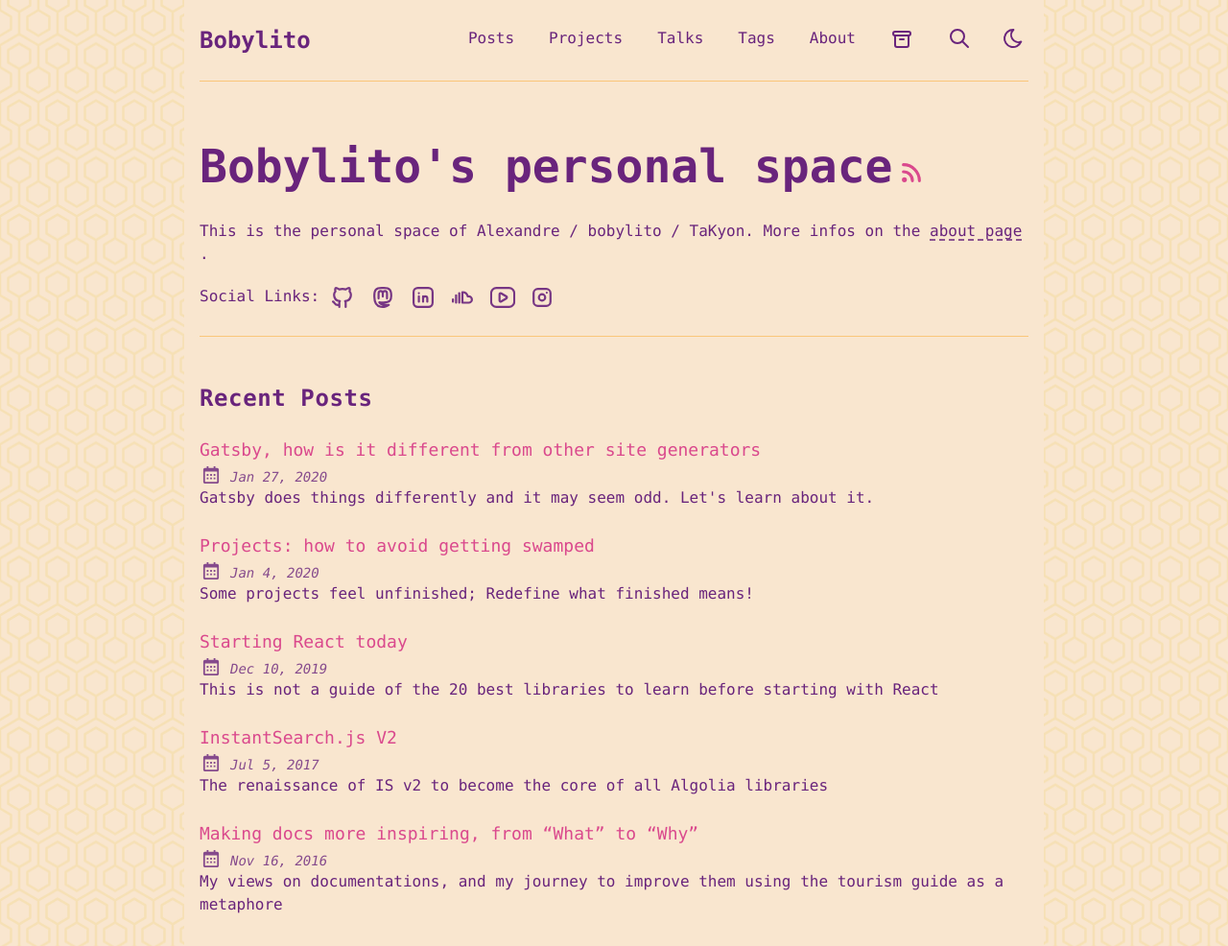
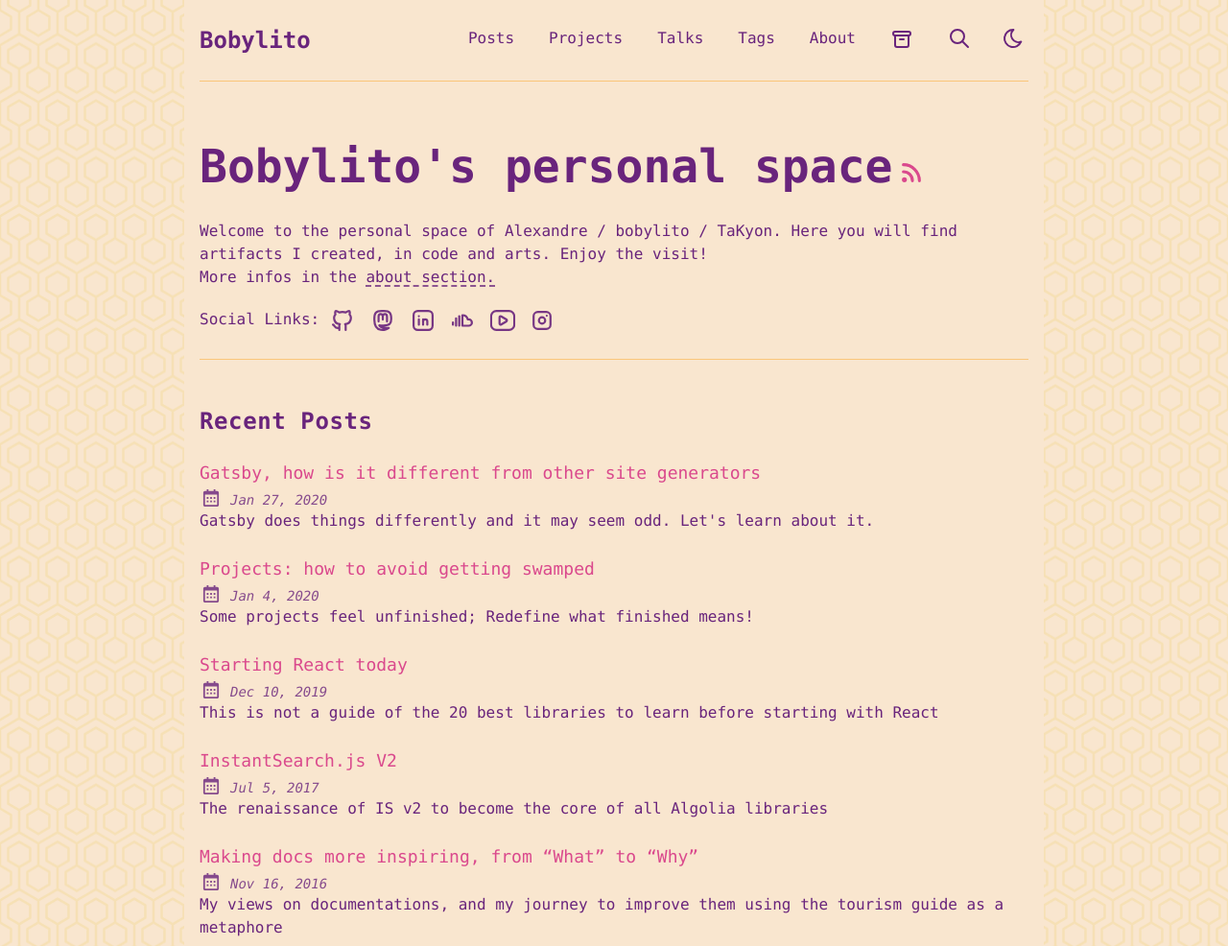
Before and after one commit to bobylito/bobylito.github.com, an Astro site: page / in a window 1280 px wide. Shown: the top 986 px of the page at 96% size. Built offline with nearby package versions, Linux system fonts and the light colour scheme; Astro itself is replaced by a stand-in of ours; some packages are replaced by stand-ins of ours.

Commit message:
feat: updates main page

```diff
--- a/src/pages/index.astro
+++ b/src/pages/index.astro
@@ -43,14 +43,15 @@
       </a>
 
       <p>
-        This is the personal space of Alexandre / bobylito / TaKyon. More infos
-        on the
+      Welcome to the personal space of Alexandre / bobylito / TaKyon. Here you will find artifacts
+      I created, in code and arts. Enjoy the visit!
+      <br/>More infos in the
         <LinkButton
           class="underline decoration-dashed underline-offset-4 hover:text-accent"
           href="/about"
         >
-          about page
-        </LinkButton>.
+          about section.
+        </LinkButton>
       </p>
       {
         // only display if at least one social link is enabled
```
